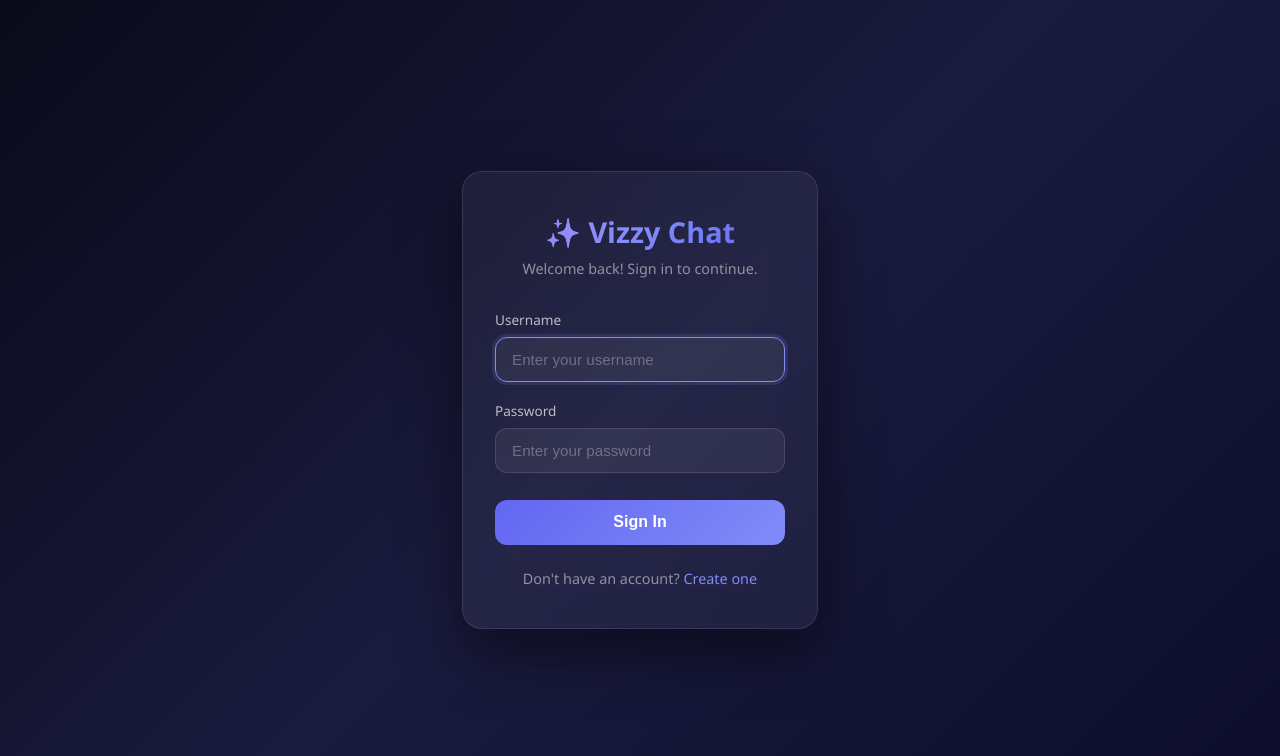
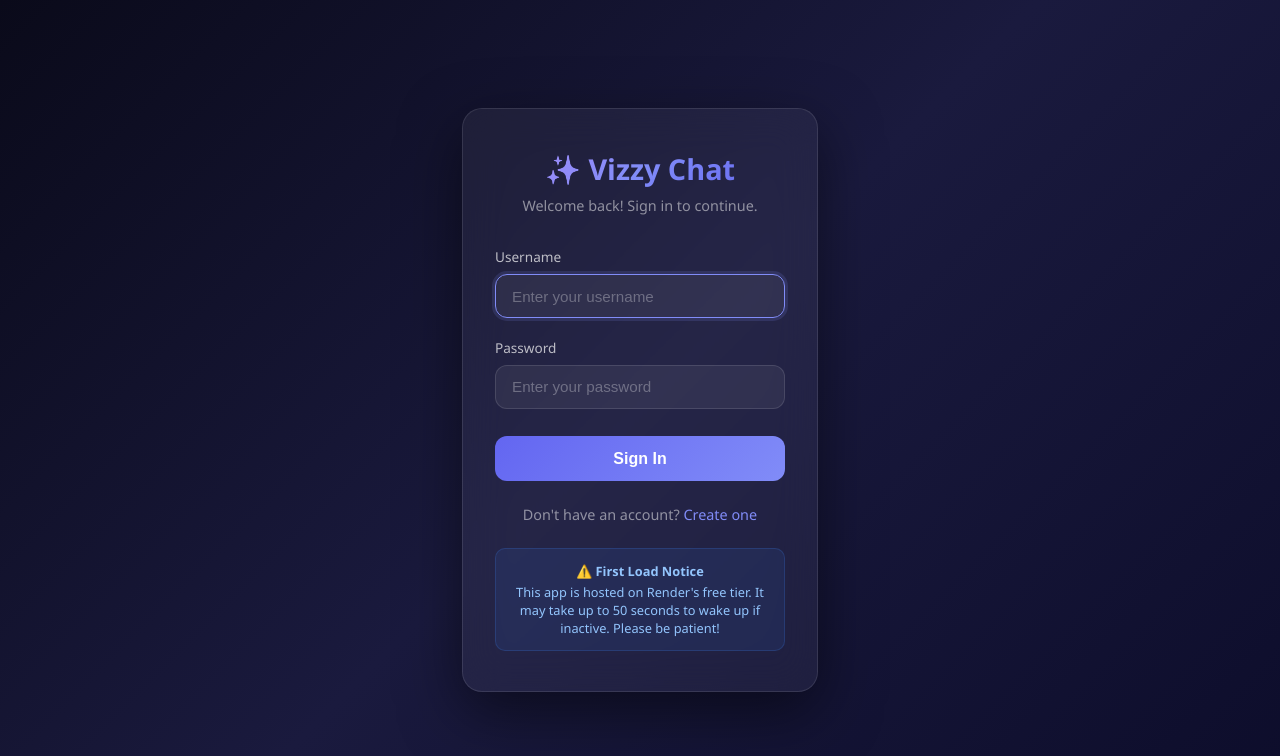
Before and after one commit to raworkemai1253-ux/deckovizassigment, a Django app: page /login/ in a window 1280 px wide. Shown: the top 756 px of the page. Run offline with Django 5.2, Linux system fonts and the light colour scheme.

Commit message:
Vizzy Chat - ready for Render

```diff
--- a/chat/templates/chat/login.html
+++ b/chat/templates/chat/login.html
@@ -176,6 +176,13 @@
             <div class="auth-link">
                 Don't have an account? <a href="{% url 'register' %}">Create one</a>
             </div>
+
+            <div
+                style="margin-top: 1.5rem; padding: 0.8rem; background: rgba(59, 130, 246, 0.1); border: 1px solid rgba(59, 130, 246, 0.2); border-radius: 10px; font-size: 0.8rem; color: #93c5fd; text-align: center;">
+                <span style="display:block; margin-bottom: 0.2rem; font-weight: 600;">⚠️ First Load Notice</span>
+                This app is hosted on Render's free tier. It may take up to 50 seconds to wake up if inactive. Please be
+                patient!
+            </div>
         </div>
     </div>
 </body>
--- a/render.yaml
+++ b/render.yaml
@@ -3,7 +3,7 @@ services:
     name: vizzy-chat
     runtime: python
     buildCommand: "./build.sh"
-    startCommand: "gunicorn vizzychat.wsgi:application"
+    startCommand: "gunicorn vizzychat.wsgi:application --bind 0.0.0.0:$PORT"
     envVars:
       - key: DJANGO_SECRET_KEY
         generateValue: true
```
Also changed, not shown: 1 other file.
